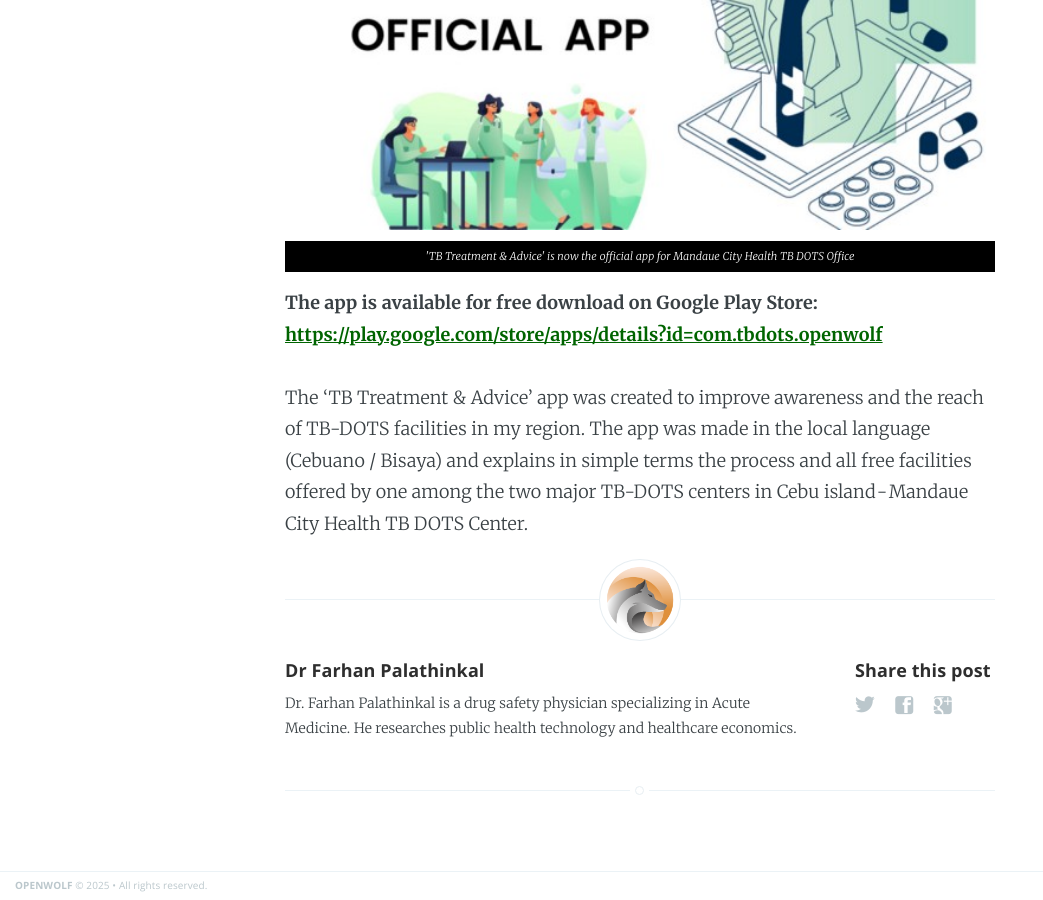
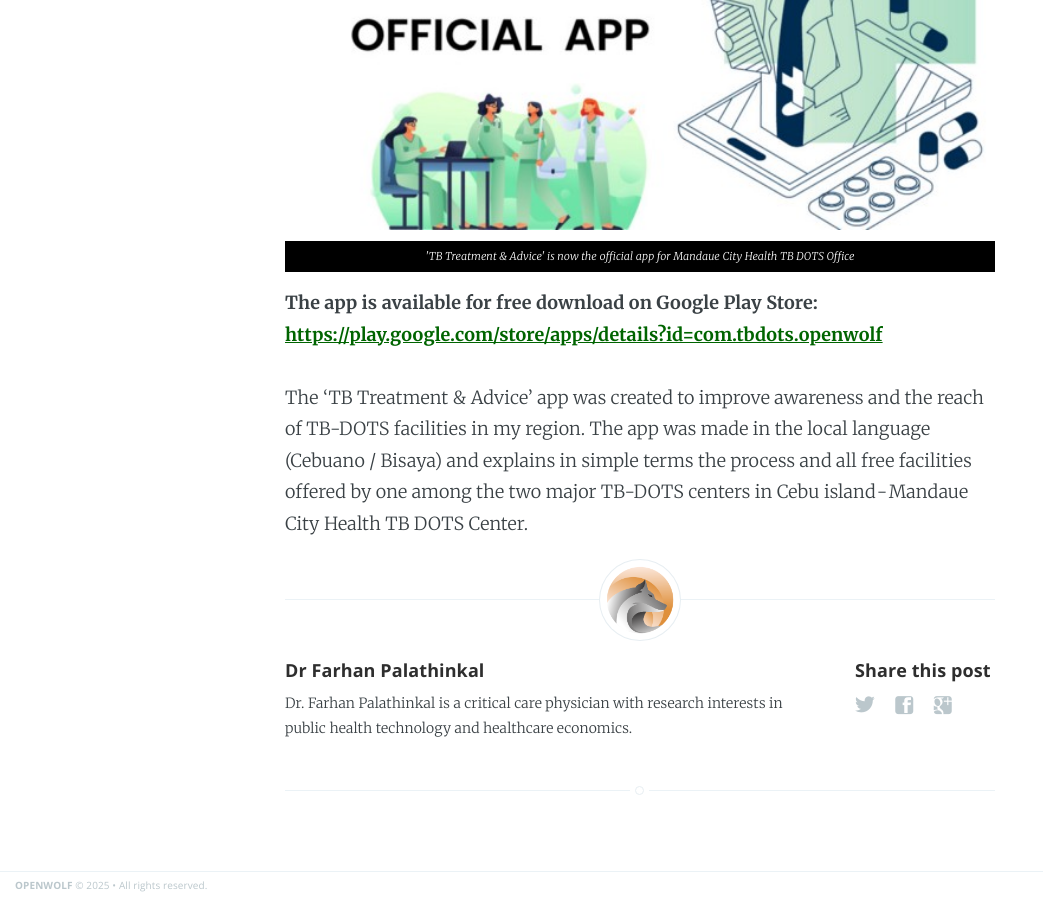
Before and after one commit to openwolfco/main, a Jekyll site: the page built from _posts/2020-09-13-Cebuano-Tuberculosis-Awareness-Mobile-App.markdown, in a window 1280 px wide and 900 px high, scrolled down 2145 px. Shown: the whole window, without its empty margins (0-1043 px from the left). Built offline with Jekyll 4.4.1, drawn with Linux system fonts in a browser that asks for light colours.

Commit message:
Update post.html

```diff
--- a/_layouts/post.html
+++ b/_layouts/post.html
@@ -72,7 +72,7 @@ post_class: post-template
                     <h4> {{ site.author }} </h4>
                     <!-- Author Bio -->
                     <p>
-                       Dr. Farhan Palathinkal is a drug safety physician specializing in Acute Medicine. He researches public health technology and healthcare economics.
+                      Dr. Farhan Palathinkal is a critical care physician with research interests in public health technology and healthcare economics.
                     </p>
                 </section>
             {% endif %}
```
